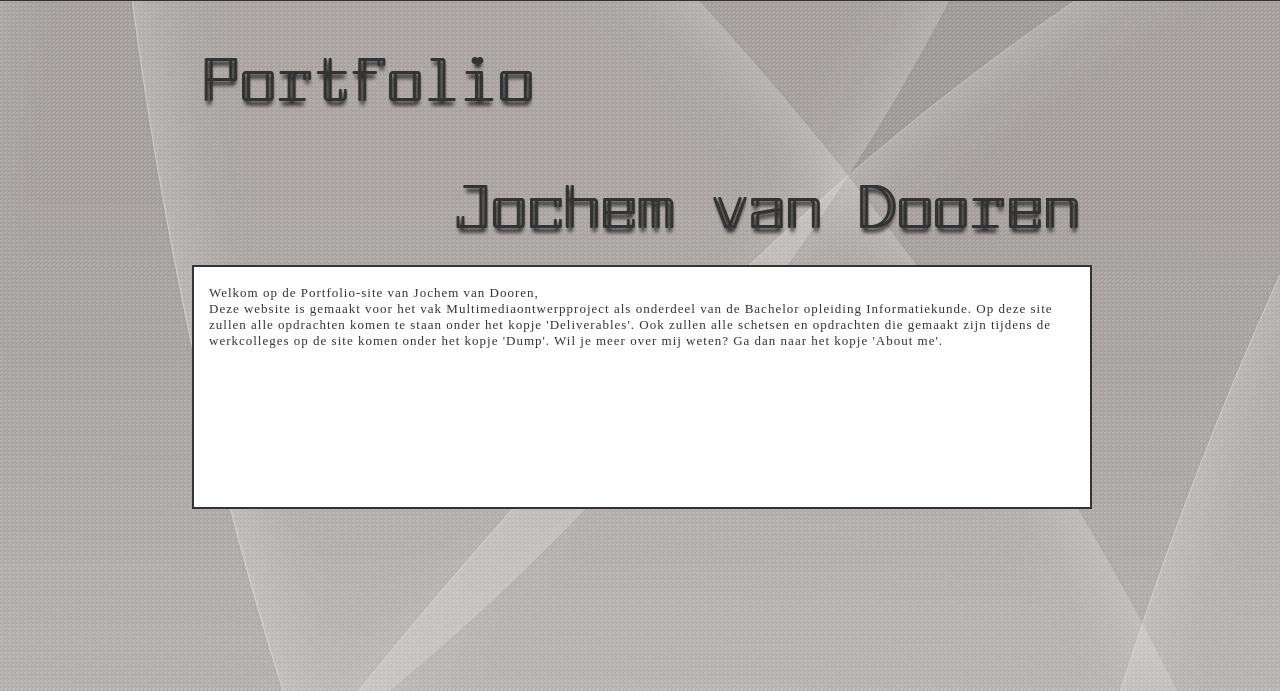
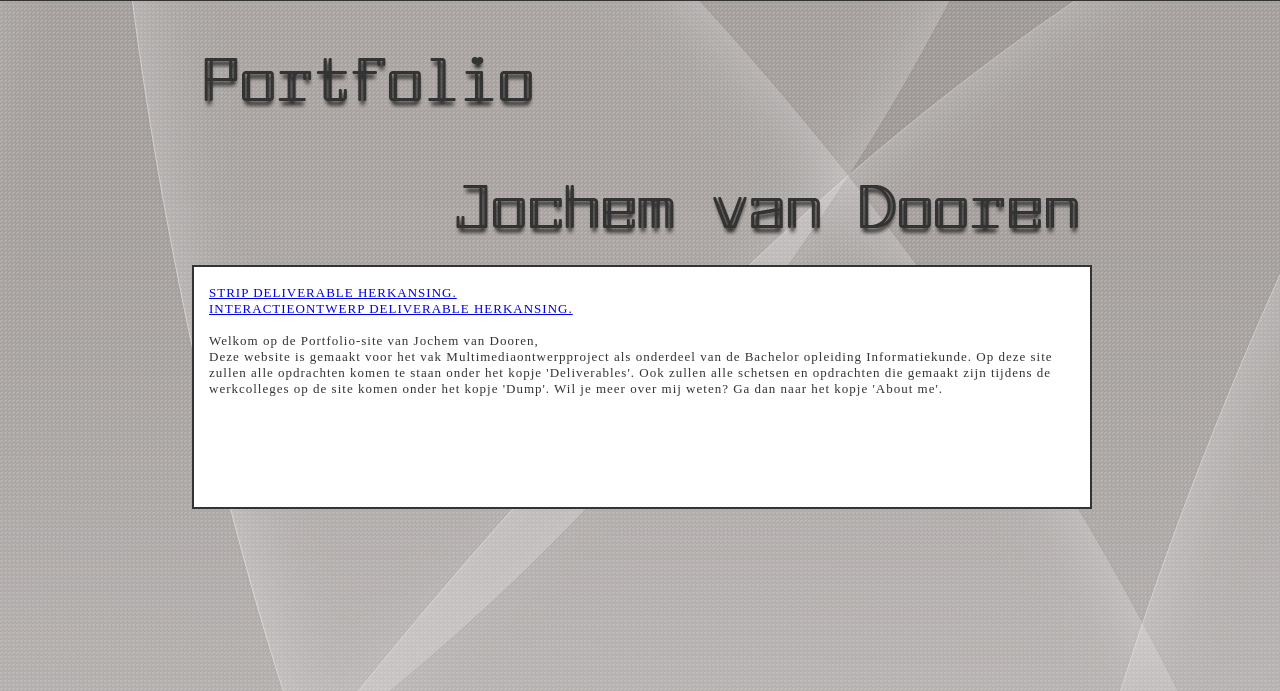
Before and after one commit to jochemvandooren/jochemvandooren.github.io, a plain HTML site: page index.html in a window 1280 px wide. Shown: the part 109-800 px from the top of the page. Drawn offline with Linux system fonts and the light colour scheme.

Commit message:
fasdf
afasdf

```diff
--- a/index.html
+++ b/index.html
@@ -33,6 +33,13 @@
 <div id = "container">
 <br>
 <div id = "normaltext" STYLE="margin-left: 15px">
+
+<a href="Deliverables/Blok 2/strip2.jpg" alt="Strip deliverable.">STRIP DELIVERABLE HERKANSING.</a>
+<br>
+<a href="Deliverables/Blok 2/Herkansing interactieontwerp.docx" alt="Strip deliverable.">INTERACTIEONTWERP DELIVERABLE HERKANSING.</a>
+
+<br>
+<br>
 Welkom op de Portfolio-site van Jochem van Dooren,
 
 <br>
@@ -40,6 +47,8 @@ Welkom op de Portfolio-site van Jochem van Dooren,
 Deze website is gemaakt voor het vak Multimediaontwerpproject als onderdeel van de Bachelor opleiding Informatiekunde. Op deze site zullen alle opdrachten komen te staan onder het kopje
 'Deliverables'. Ook zullen alle schetsen en opdrachten die gemaakt zijn tijdens de werkcolleges op de site komen onder het kopje 'Dump'. Wil je meer over mij weten?
 Ga dan naar het kopje 'About me'.
+
+
 </div>
 
 </div>
```
Also changed, not shown: deliverables.html (+1 -1 lines), Deliverables/Blok 2/strip2.jpg (added), 1 other file.
